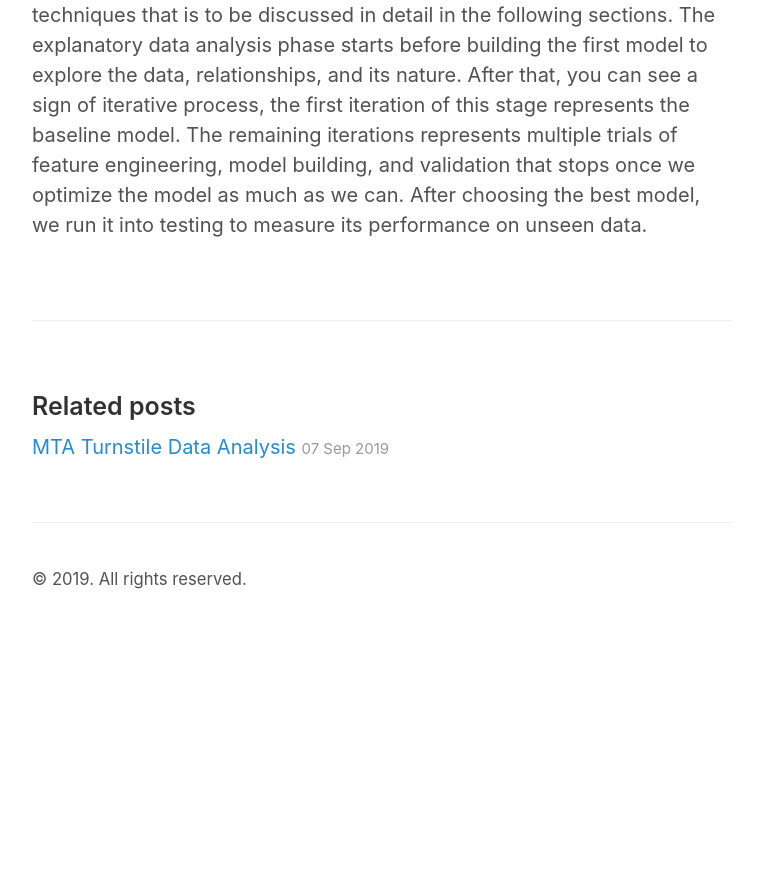
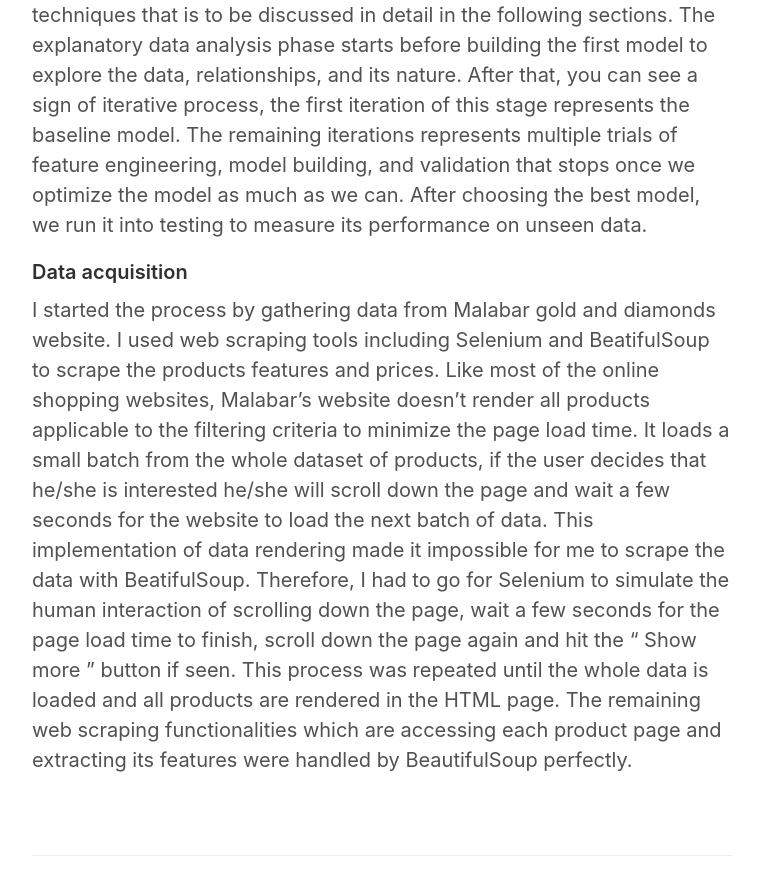
Before and after one commit to reemalmuqbil/reemalmuqbil.github.io, a Jekyll site: the page built from _posts/2019-09-23-Predict-Jewelry-Prices.md, in a window 1280 px wide and 900 px high, scrolled down 1616 px. Shown: the top 895 px of the window, without its empty margins (258-1021 px from the left). Built offline with Jekyll 4.4.1, drawn with Linux system fonts in a browser that asks for light colours; before the commit the page ends 2249 px from its top, so only the background shows below that.

Commit message:
added data acquisition section for post 2

```diff
--- a/_posts/2019-09-23-Predict-Jewelry-Prices.md
+++ b/_posts/2019-09-23-Predict-Jewelry-Prices.md
@@ -18,3 +18,6 @@ It’s commonly known that jewelry prices are correlated with their weight, puri
 
 
 The approach I have followed throughout developing this solution is illustrated in the Figure 1. It starts by a process for acquiring and building the dataset. The collected dataset is then cleaned using multiple techniques that is to be discussed in detail in the following sections. The explanatory data analysis phase starts before building the first model to explore the data, relationships, and its nature. After that, you can see a sign of iterative process, the first iteration of this stage represents the baseline model. The remaining iterations represents multiple trials of feature engineering, model building, and validation that stops once we optimize the model as much as we can. After choosing the best model, we run it into testing to measure its performance on unseen data.
+
+#### Data acquisition
+ I started the process by gathering data from Malabar gold and diamonds website. I used web scraping tools including Selenium and BeatifulSoup to scrape the products features and prices. Like most of the online shopping websites, Malabar’s website doesn’t render all products applicable to the filtering criteria to minimize the page load time. It loads a small batch from the whole dataset of products, if the user decides that he/she is interested he/she will scroll down the page and wait a few seconds for the website to load the next batch of data. This implementation of data rendering made it impossible for me to scrape the data with BeatifulSoup. Therefore, I had to go for Selenium to simulate the human interaction of scrolling down the page, wait a few seconds for the page load time to finish, scroll down the page again and hit the “ Show more ” button if seen. This process was repeated until the whole data is loaded and all products are rendered in the HTML page. The remaining web scraping functionalities which are accessing each product page and extracting its features were handled by BeautifulSoup perfectly.
```
